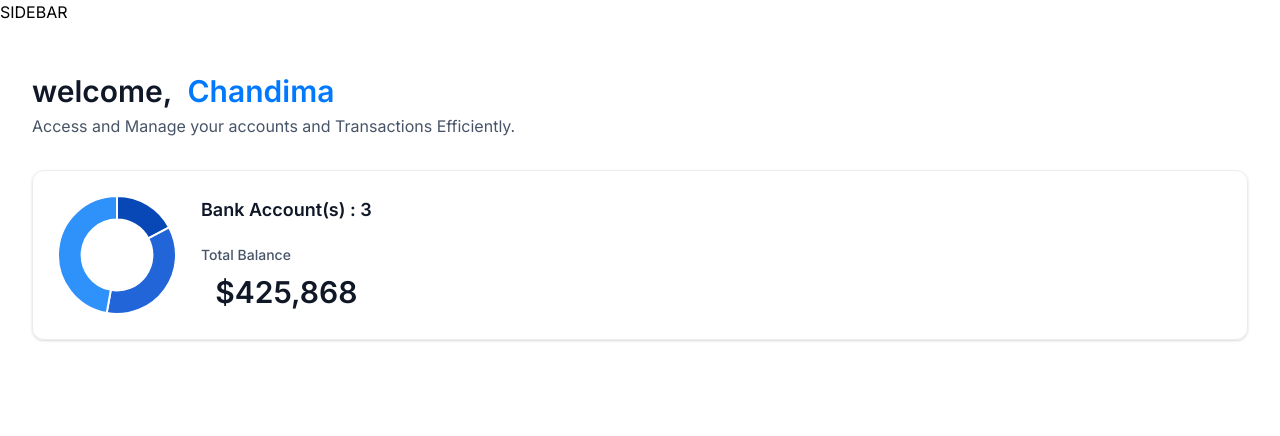
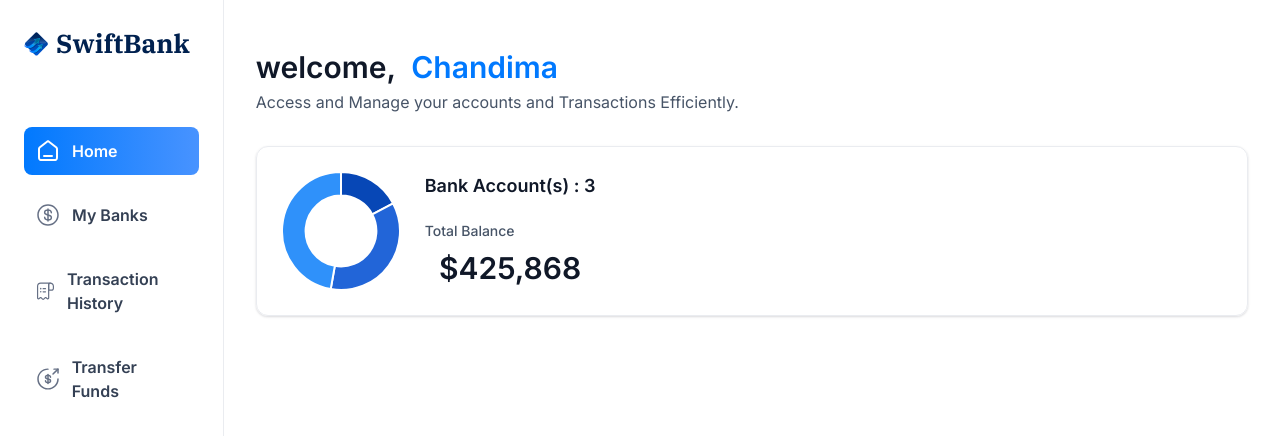
Before and after one commit to chandima2000/bank-app-with-finance-management-dashboard, a Next.js app: page / in a window 1280 px wide. Shown: the top 436 px of the page. Built offline with nearby package versions, Linux system fonts and the light colour scheme.

Commit message:
create Layout for SideBar

```diff
--- a/app/(root)/layout.tsx
+++ b/app/(root)/layout.tsx
@@ -1,12 +1,19 @@
+import SideBar from "@/components/SideBar";
+import Image from "next/image";
 
 export default function RootLayout({
   children,
 }: Readonly<{
   children: React.ReactNode;
 }>) {
+
+  const loggedIn = { firstName: "Chandima", lastName:"Maduwantha"};
+
   return (
-    <main>
-        SIDEBAR
+    <main className="flex h-screen w-full font-inter">
+        <SideBar user={loggedIn}/>
+
+
         {children}
     </main>
   );
```
